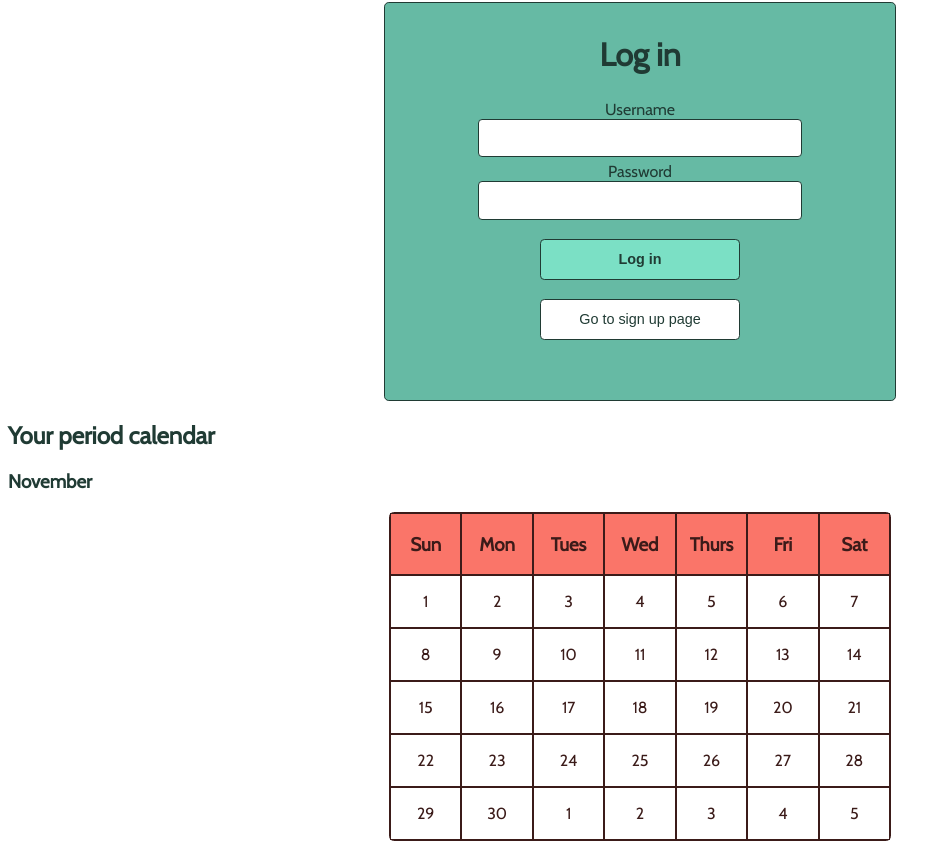
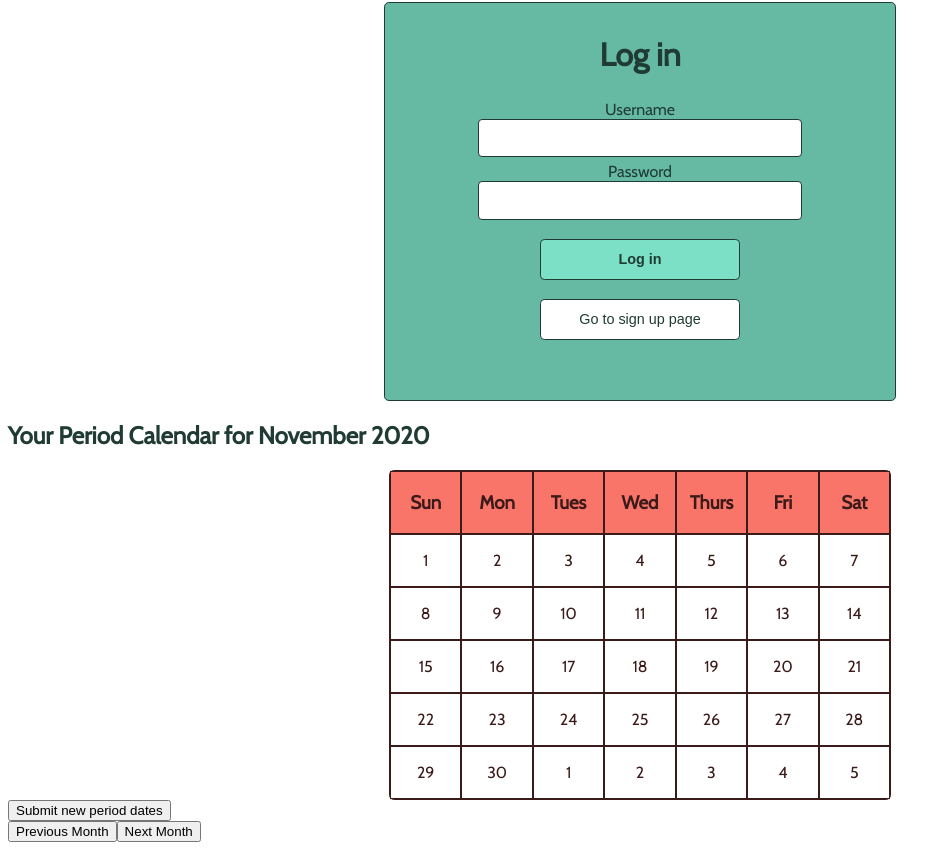
Before and after one commit to red-lipped-batfish-39/tracker, a React app: page / in a window 1280 px wide. Shown: the part 140-990 px from the top of the page, without its empty margins (0-952 px from the left). Built offline with nearby package versions, Linux system fonts and the light colour scheme.

Commit message:
(update) moved state up so month does not have to do any calculations for firstSunday anymore. added buttons with click handlers for previous and next months

```diff
--- a/client/component/month.jsx
+++ b/client/component/month.jsx
@@ -5,59 +5,68 @@ import Week from "./week.jsx"
 
 class Month extends Component {
 
+  constructor (props) {
+    super(props)
+    this.state = {
+      daysStorage: ['Sun', 'Mon', 'Tues', 'Wed', 'Thurs', 'Fri', 'Sat'],
+      monthsStorage: ['January', 'February', 'March', 'April', 'May', 'June', 'July', 'August', 'September', 'October', 'November', 'December'],
+    }
+  }
 
   render() {
-    const daysStorage = ['Sun', 'Mon', 'Tues', 'Wed', 'Thurs', 'Fri', 'Sat']
-    const monthsStorage = ['January', 'February', 'March', 'April', 'May', 'June', 'July', 'August', 'September', 'October', 'November', 'December']
-    let today = new Date(); //returns Day Mon DD YYYY HH:MM:SS GMT-0800
-    let day = today.getDay(); //return 0 - 6 represent Sunday - Saturday, typeof is a number
-    let year = today.getFullYear(); //gets year as a number
-    let month = today.getMonth(); //gets month as a number 0 -11
-    let date = today.getDate(); //gets date as a number 1-31
-    let dateString = today.toDateString(); //gets today's date in format "Day MMM DD YYYY"
-    let firstDayOfMonth = new Date(year, month, 1);
-
-
-
-
 
     //create array of dayLabel components for each day of week
-    const dayLabels = daysStorage.map((el, i) => {
-
+    const dayLabels = this.state.daysStorage.map((el, i) => {
       return (
-        <DayLabel dayOfWeek = {el} key={`day:${el}month:${month}`}/>
+        <DayLabel dayOfWeek = {el} key={`day:${el}month:${this.props.month}`}/>
       )
     });
 
-    //to get a complete week, start at the Sunday of the week even if it's in the last month
-    const calcFirstSunday = (firstDayOfMonth) => {
-      let dayOfFirstDayOfMonth = firstDayOfMonth.getDay(); //will be a number from 0 to 6;
-      if (dayOfFirstDayOfMonth === 0) return firstDayOfMonth; //if 0, we've reached sunday, stop
-      firstDayOfMonth.setDate(firstDayOfMonth.getDate() - 1); //else reduce the date by 1 day
-      return calcFirstSunday(firstDayOfMonth); //invoke function recursively until 0 is reached
-    };
-
-    //calculate the first sunday -- either the beginning of the month or the last sunday of the prev month
-    const firstSunday = calcFirstSunday(firstDayOfMonth);
 
     //create 5 weeks -- each week will contain the start date, a date object representing the sunday at the start of that week
+
+    const firstSunday = new Date(this.props.firstSundayYear, this.props.firstSundayMonth, this.props.firstSundayDate)
+
     const weeks = [];
+
     for (let i = 0; i < 5; i++){
-      weeks.push(<Week key={`dd:${firstSunday.getDate()}mm:${firstSunday.getMonth()}`} firstSundayDate = {firstSunday.getDate()} month = {firstSunday.getMonth()} week={i} year={firstSunday.getFullYear()}/>);
+      weeks.push(
+        <Week
+          key={`dd:${firstSunday.getDate()}mm:${firstSunday.getMonth()}`}
+          firstSundayDate = {firstSunday.getDate()}
+          month = {firstSunday.getMonth()}
+          week={i}
+          year={firstSunday.getFullYear()}
+          setPeriodDates = {this.props.setPeriodDates}
+          period = {this.props.period}
+          startDate = {this.props.startDate}
+          endDate = {this.props.endDate}
+        />
+      );
       firstSunday.setDate(firstSunday.getDate() + 7);
     }
 
     return (
       <>
         <div className ="calendarHeading">
-          <h2>Your period calendar</h2>
-          <h3>{monthsStorage[month]}</h3>
+          <h2>Your Period Calendar for {this.state.monthsStorage[this.props.month]} {this.props.year}</h2>
         </div>
         <div className="calendar">
           <div className="calendarRow daysRow">
             {dayLabels}
           </div>
           {weeks}
+        </div>
+        <button
+          className ="secondaryButton"
+          onClick = {this.props.newPeriod}
+        >
+          Submit new period dates
+        </button>
+        <br></br>
+        <div className="monthToggle">
+          <button onClick = {this.props.subtractMonth} className="primaryButton">Previous Month</button>
+          <button onClick = {this.props.addMonth} className="primaryButton">Next Month</button>
         </div>
 
 
```
